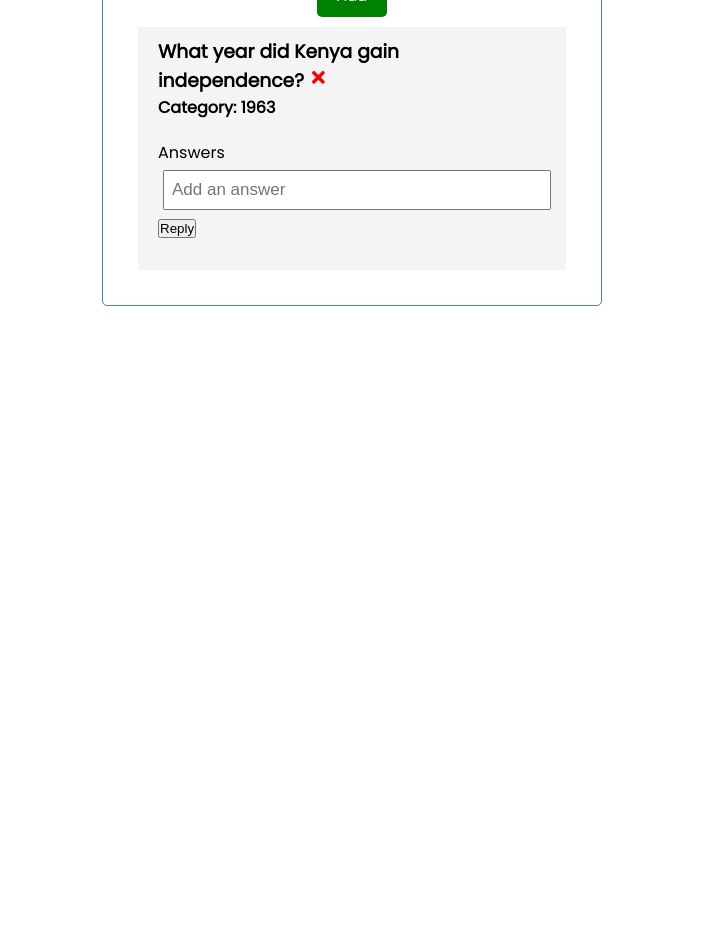
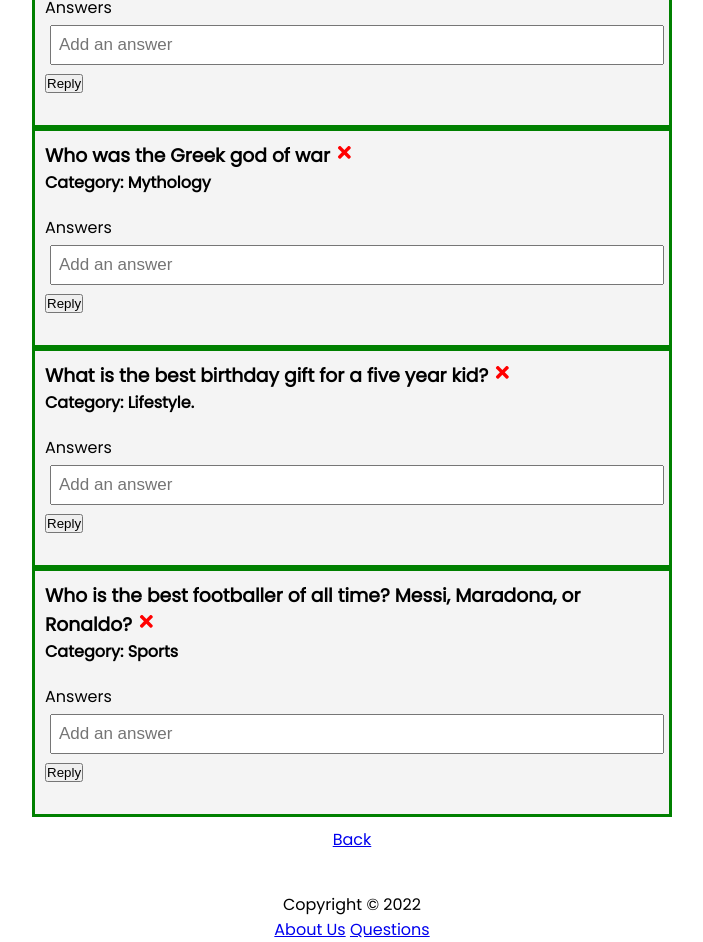
Before and after one commit to Chemonges001/chemonges001-project-phase2, a React (Create React App) app in the folder ask-here/: page /questions in a window 1280 px wide. Shown: the part 140-1082 px from the top of the page, without its empty margins (288-991 px from the left). Before the commit the page ends 800 px from the top, so only its background shows below. Built offline with nearby package versions, Linux system fonts and the light colour scheme; data requests are answered from the project's data file.

Commit message:
adding routes

```diff
--- a/ask-here/db.json
+++ b/ask-here/db.json
@@ -1,9 +1,24 @@
 {
   "questions": [
     {
-      "quiz": "What year did Kenya gain independence?",
-      "category": "1963",
+      "quiz": "What year did kenya gain independence ",
+      "category": "governance",
       "id": 1
+    },
+    {
+      "quiz": "Who was the Greek god of war ",
+      "category": "Mythology",
+      "id": 2
+    },
+    {
+      "quiz": "What is the best birthday gift for a five year kid?",
+      "category": "Lifestyle.",
+      "id": 3
+    },
+    {
+      "quiz": "Who is the best footballer of all time? Messi, Maradona, or Ronaldo?",
+      "category": "Sports",
+      "id": 4
     }
   ]
 }
--- a/ask-here/package.json
+++ b/ask-here/package.json
@@ -10,6 +10,7 @@
     "react": "^18.2.0",
     "react-dom": "^18.2.0",
     "react-icons": "^4.4.0",
+    "react-router-dom": "^6.3.0",
     "react-scripts": "5.0.1",
     "web-vitals": "^2.1.4"
   },
--- a/ask-here/src/App.js
+++ b/ask-here/src/App.js
@@ -1,8 +1,11 @@
 import React,{ useState, useEffect } from "react";
-// import { FaTask } from "react-icons/fa";
+import { BrowserRouter as Router, Routes, Route } from "react-router-dom"
 import Header from "./Components/Header";
+import Footer from "./Components/Footer";
 import QuestionForm from "./Components/QuestionForm";
 import Questions from "./Components/Questions";
+import About from "./Components/About";
+// import { Links } from 'react-router-dom'
 
 function App() {
   const [showAddQuestions, setShowAddQuestions] = useState(false)
@@ -48,15 +51,25 @@ function App() {
 
   }
   return (
-    <div className="container">
+    <Router>
       <Header onAdd={() =>setShowAddQuestions(!showAddQuestions)}
       showAdd={showAddQuestions}
-      title="AsKit, Get Answers"/>
-      {showAddQuestions && <QuestionForm onAdd ={addQuestion}/>}
-      <Questions questions={questions}
+      title="AsKit: Get Answers"/>
+    <Routes>
+
+      <Route path = '/' exact element =
+      {showAddQuestions && <QuestionForm onAdd ={addQuestion}/>}/>
+
+      <Route path = '/about' element ={<About />}/>
+      <Route path = '/questions' element =
+       {<Questions questions={questions}
       onDelete ={deleteQuestion}
-      />
-    </div>
+      />}
+    />
+    </Routes>
+    <Footer/>
+
+  </Router>
   );
 }
 
--- /dev/null
+++ b/ask-here/src/Components/About.js
@@ -0,0 +1,13 @@
+import React from 'react'
+import { Link } from 'react-router-dom'
+
+function About() {
+  return (
+    <div className='about-page'>
+        <p id='about-text'> AsKit is a social platfrom that connects users with any type of question all over the world. Whatever question you have, AsKit and you'll get answers in an instant.</p>
+        < Link to = '/'>Back</Link>
+    </div>
+  )
+}
+
+export default About
--- /dev/null
+++ b/ask-here/src/Components/Footer.js
@@ -0,0 +1,15 @@
+import React from 'react'
+import {Link} from 'react-router-dom'
+
+function Footer() {
+  return (
+    <footer>
+        <p>Copyright &copy; 2022</p>
+        <Link to='/about'>About Us</Link>{'   '}
+        <Link to = '/questions'>Questions</Link>
+
+    </footer>
+  )
+}
+
+export default Footer
--- a/ask-here/src/Components/Header.js
+++ b/ask-here/src/Components/Header.js
@@ -1,15 +1,20 @@
 import React from 'react'
 import Button from './Button'
+import { useLocation } from 'react-router-dom'
 
 function Header({ title, onAdd, showAdd }) {
+
+  const location = useLocation ();
+
   return (
     <header className='header'>
         <h1>{title}  </h1>
+        {location.pathname === '/' &&(
         <Button
         color ={showAdd ? 'red' : 'green'}
         text={showAdd ? 'Close': 'Add'}
         onClick={onAdd}/>
-
+        )}
     </header>
   )
 }
--- a/ask-here/src/Components/Questions.js
+++ b/ask-here/src/Components/Questions.js
@@ -1,5 +1,6 @@
 import React from 'react'
 import Question from './Question'
+import {Link} from 'react-router-dom'
 
 function Questions({ questions, onDelete }) {
 
@@ -11,6 +12,7 @@ function Questions({ questions, onDelete }) {
             />
 
         ))}
+        < Link className ='back-btn'to = '/'>Back</Link>
     </div>
   )
 }
--- a/ask-here/src/index.css
+++ b/ask-here/src/index.css
@@ -58,11 +58,14 @@ body {
 
 .question{
   background: #f4f4f4;
-  margin: 5px;
   padding: 10px 20px;
   cursor: pointer;
    /* display: flex; */
   justify-content: space-between;
+  margin: auto;
+  width: 50%;
+  border: 3px solid green;
+  padding: 10px;
 }
 
 .task.reminder {
@@ -114,3 +117,25 @@ footer {
   margin-top: 30px;
   text-align: center;
 }
+.nav-elements{
+  display: flex;
+}
+.about-page{
+  text-align: center;
+  align-items: center;
+}
+#about-text{
+  text-align: center;
+  margin: auto;
+  width: 50%;
+  border: 3px solid green;
+  padding: 10px;
+}
+.back-btn{
+  text-align: center;
+  margin: auto;
+  width: 50%;;
+  padding: 10px;
+  align-items: center;
+  display: block;
+}
```
Also changed, not shown: 1 other file (tests, documents, lock files or other folders).
